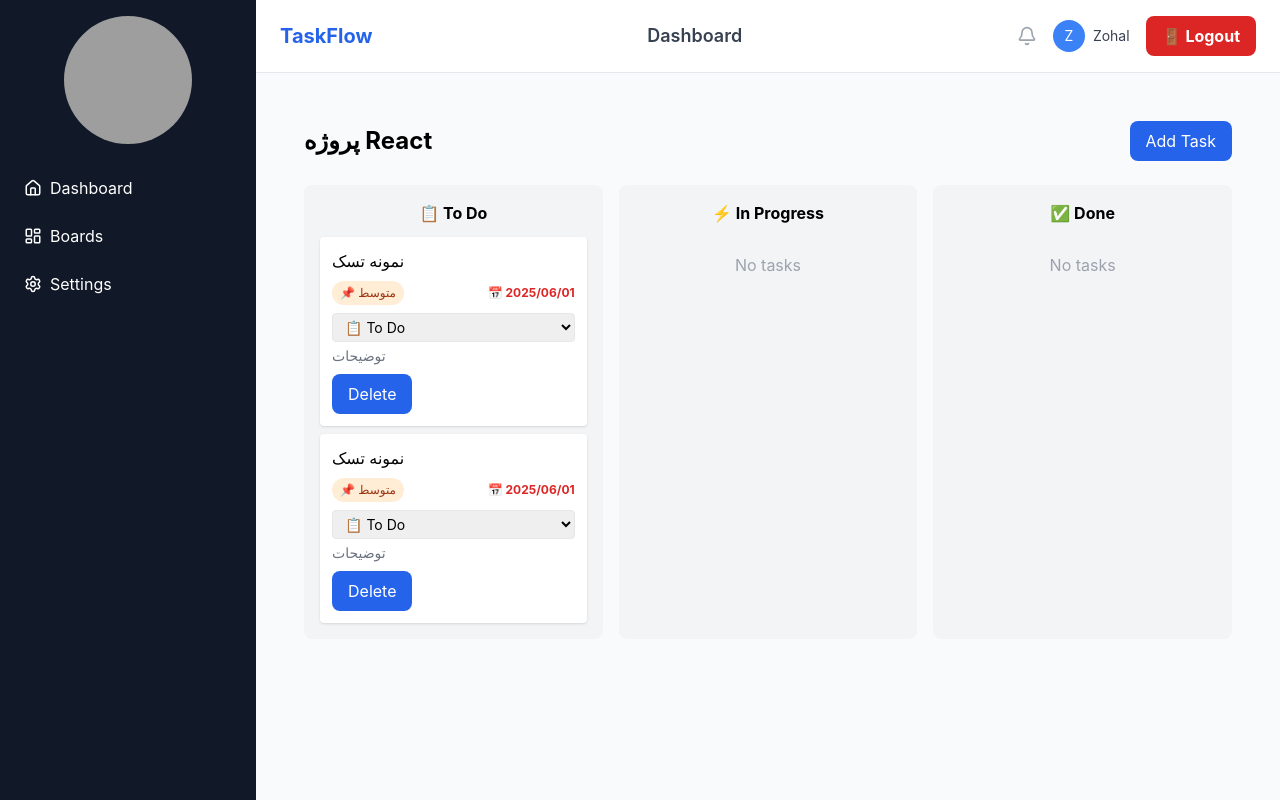
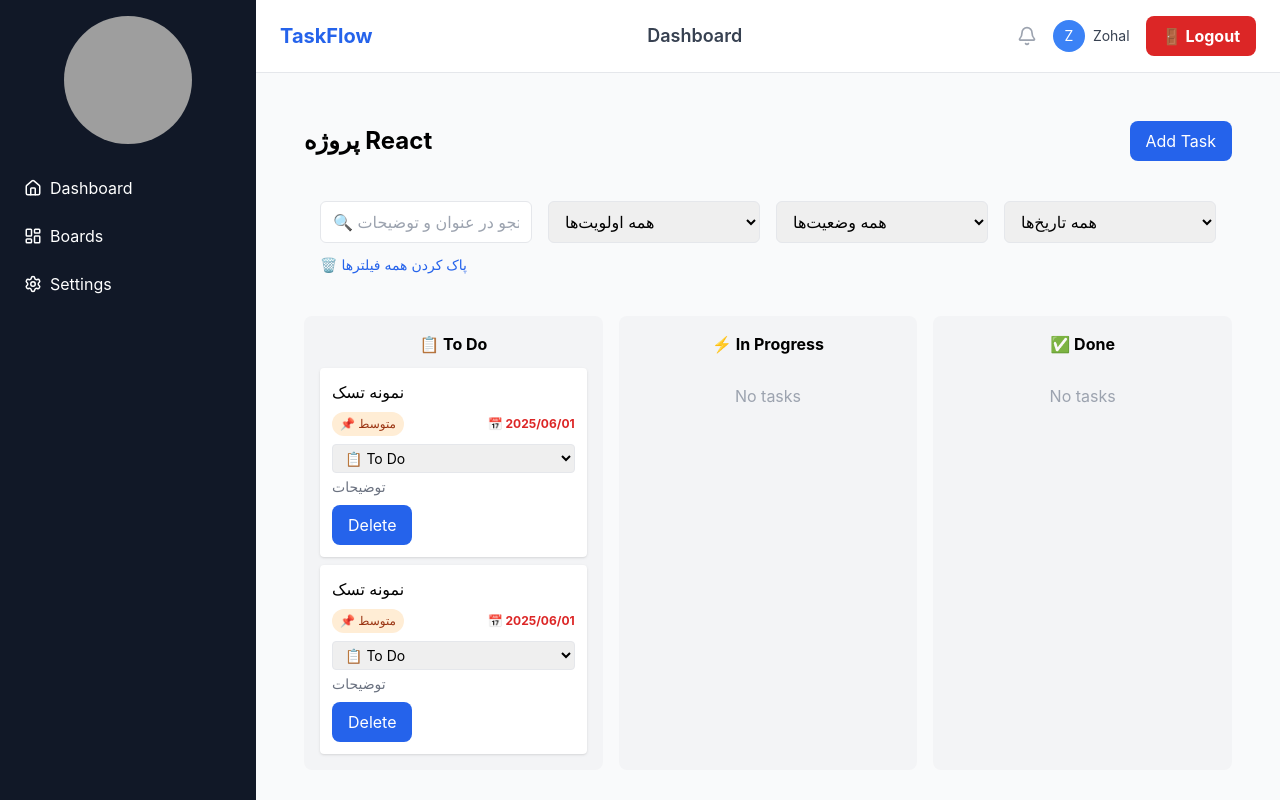
Before and after one commit to Dayana780/task-management, a React (Vite) app: page /boards/1 in a window 1280 px wide. Built offline with nearby package versions, Linux system fonts and the light colour scheme; data requests are answered from the project's data file; sample sign-in values are in the browser's storage; grey boxes are pictures that could not be loaded.

Commit message:
feat: add search and filters (priority, status, due date) to board detail

```diff
--- a/db.json
+++ b/db.json
@@ -85,6 +85,33 @@
       "priority": "high",
       "dueDate": "2026-07-27",
       "id": "_vHWd5GKvHg"
+    },
+    {
+      "title": ",m,mn",
+      "description": "",
+      "status": "done",
+      "boardId": null,
+      "priority": "medium",
+      "dueDate": "2026-05-28",
+      "id": "ITY3PM0hQwE"
+    },
+    {
+      "title": "لغلللللل",
+      "description": "",
+      "status": "todo",
+      "boardId": 2,
+      "priority": "medium",
+      "dueDate": "2026-05-28",
+      "id": "qY4k9_xdLBk"
+    },
+    {
+      "title": "اااااااااااااااااااااااااااااااااااااا",
+      "description": "",
+      "status": "in-progress",
+      "boardId": 2,
+      "priority": "medium",
+      "dueDate": "2026-05-20",
+      "id": "PTYnXQALgF0"
     }
   ],
   "$schema": "./node_modules/json-server/schema.json"
--- a/src/pages/BoardDetail.jsx
+++ b/src/pages/BoardDetail.jsx
@@ -6,6 +6,7 @@ import {
   useSensor,
   useSensors,
 } from "@dnd-kit/core";
+import dayjs from "dayjs";
 import toast from "react-hot-toast";
 import { useParams } from "react-router-dom";
 import { useState, useEffect } from "react";
@@ -21,18 +22,22 @@ import TaskColumn from "../components/features/TaskColumn";
 
 function BoardDetail() {
   const { id } = useParams();
-  console.log("🔍 id in BoardDetail:", id);
-  console.log("🔍 id from useParams:", id);
-  console.log("🔍 full URL:", window.location.href);
+  // console.log("🔍 id in BoardDetail:", id);
+  // console.log("🔍 id from useParams:", id);
+  // console.log("🔍 full URL:", window.location.href);
   const [board, setBoard] = useState(null);
   const [tasks, setTasks] = useState([]);
   const [loading, setLoading] = useState(true);
   const [isModalOpen, setIsModalOpen] = useState(false);
+  const [searchTerm, setSearchTerm] = useState("");
+  const [filterPriority, setFilterPriority] = useState("all");
+  const [filterStatus, setFilterStatus] = useState("all");
+  const [filterDueDate, setFilterDueDate] = useState("all");
   const sensors = useSensors(
     useSensor(PointerSensor),
     useSensor(KeyboardSensor),
   );
-  console.log("sensors:", sensors);
+  // console.log("sensors:", sensors);
 
   // تغییر وضعیت تسک
   const handleStatusChange = async (taskId, newStatus) => {
@@ -108,7 +113,44 @@ function BoardDetail() {
       toast.error("خطا در اضافه کردن تسک");
     }
   };
+  // فیلتر کردن تسک‌ها بر اساس جستجو و فیلترها
+  const filteredTasks = tasks.filter((task) => {
+    // جستجو در عنوان و توضیحات
+    const matchesSearch =
+      searchTerm === "" ||
+      task.title.toLowerCase().includes(searchTerm.toLowerCase()) ||
+      (task.description &&
+        task.description.toLowerCase().includes(searchTerm.toLowerCase()));
 
+    // فیلتر اولویت
+    const matchesPriority =
+      filterPriority === "all" || task.priority === filterPriority;
+
+    // فیلتر وضعیت
+    const matchesStatus =
+      filterStatus === "all" || task.status === filterStatus;
+
+    // فیلتر تاریخ
+    let matchesDueDate = true;
+    if (filterDueDate !== "all") {
+      if (filterDueDate === "no-date") {
+        matchesDueDate = !task.dueDate;
+      } else if (filterDueDate === "overdue") {
+        matchesDueDate =
+          task.dueDate && dayjs(task.dueDate).isBefore(dayjs(), "day");
+      } else if (filterDueDate === "today") {
+        matchesDueDate =
+          task.dueDate && dayjs(task.dueDate).isSame(dayjs(), "day");
+      } else if (filterDueDate === "week") {
+        matchesDueDate =
+          task.dueDate &&
+          dayjs(task.dueDate).isAfter(dayjs(), "day") &&
+          dayjs(task.dueDate).isBefore(dayjs().add(7, "day"), "day");
+      }
+    }
+
+    return matchesSearch && matchesPriority && matchesStatus && matchesDueDate;
+  });
   // گرفتن اطلاعات برد و تسک‌ها از سرور
   useEffect(() => {
     const fetchData = async () => {
@@ -142,13 +184,74 @@ function BoardDetail() {
           <h1 className="text-2xl font-bold">{board?.name}</h1>
           <Button onClick={() => setIsModalOpen(true)}>Add Task</Button>
         </div>
+        <div className="mb-6 p-4 bg-gray-50 rounded-lg">
+          <div className="grid grid-cols-1 md:grid-cols-4 gap-4">
+            {/* جستجو */}
+            <input
+              type="text"
+              placeholder="🔍 جستجو در عنوان و توضیحات..."
+              value={searchTerm}
+              onChange={(e) => setSearchTerm(e.target.value)}
+              className="border rounded-md px-3 py-2"
+            />
 
+            {/* فیلتر اولویت */}
+            <select
+              value={filterPriority}
+              onChange={(e) => setFilterPriority(e.target.value)}
+              className="border rounded-md px-3 py-2"
+            >
+              <option value="all">همه اولویت‌ها</option>
+              <option value="low">✅ کم</option>
+              <option value="medium">📌 متوسط</option>
+              <option value="high">🔥 بالا</option>
+            </select>
+
+            {/* فیلتر وضعیت */}
+            <select
+              value={filterStatus}
+              onChange={(e) => setFilterStatus(e.target.value)}
+              className="border rounded-md px-3 py-2"
+            >
+              <option value="all">همه وضعیت‌ها</option>
+              <option value="todo">📋 To Do</option>
+              <option value="in-progress">⚡ In Progress</option>
+              <option value="done">✅ Done</option>
+            </select>
+
+            {/* فیلتر تاریخ */}
+            <select
+              value={filterDueDate}
+              onChange={(e) => setFilterDueDate(e.target.value)}
+              className="border rounded-md px-3 py-2"
+            >
+              <option value="all">همه تاریخ‌ها</option>
+              <option value="today">📅 امروز</option>
+              <option value="week">📅 این هفته</option>
+              <option value="overdue">⚠️ تاریخ گذشته</option>
+              <option value="no-date">بدون تاریخ</option>
+            </select>
+          </div>
+
+          {/* دکمه ریست */}
+          <button
+            onClick={() => {
+              setSearchTerm("");
+              setFilterPriority("all");
+              setFilterStatus("all");
+              setFilterDueDate("all");
+            }}
+            className="mt-3 text-sm text-blue-600 hover:text-blue-800"
+          >
+            🗑️ پاک کردن همه فیلترها
+          </button>
+        </div>
         <div className="grid grid-cols-3 gap-4">
           <TaskColumn
             id="todo"
             title="📋 To Do"
             status="todo"
-            tasks={tasks}
+            tasks={filteredTasks}
             onStatusChange={handleStatusChange}
             onDelete={handleDeleteTask}
           />
@@ -156,7 +259,7 @@ function BoardDetail() {
             id="in-progress"
             title="⚡ In Progress"
             status="in-progress"
-            tasks={tasks}
+            tasks={filteredTasks}
             onStatusChange={handleStatusChange}
             onDelete={handleDeleteTask}
           />
@@ -164,7 +267,7 @@ function BoardDetail() {
             id="done"
             title="✅ Done"
             status="done"
-            tasks={tasks}
+            tasks={filteredTasks}
             onStatusChange={handleStatusChange}
             onDelete={handleDeleteTask}
           />
```
